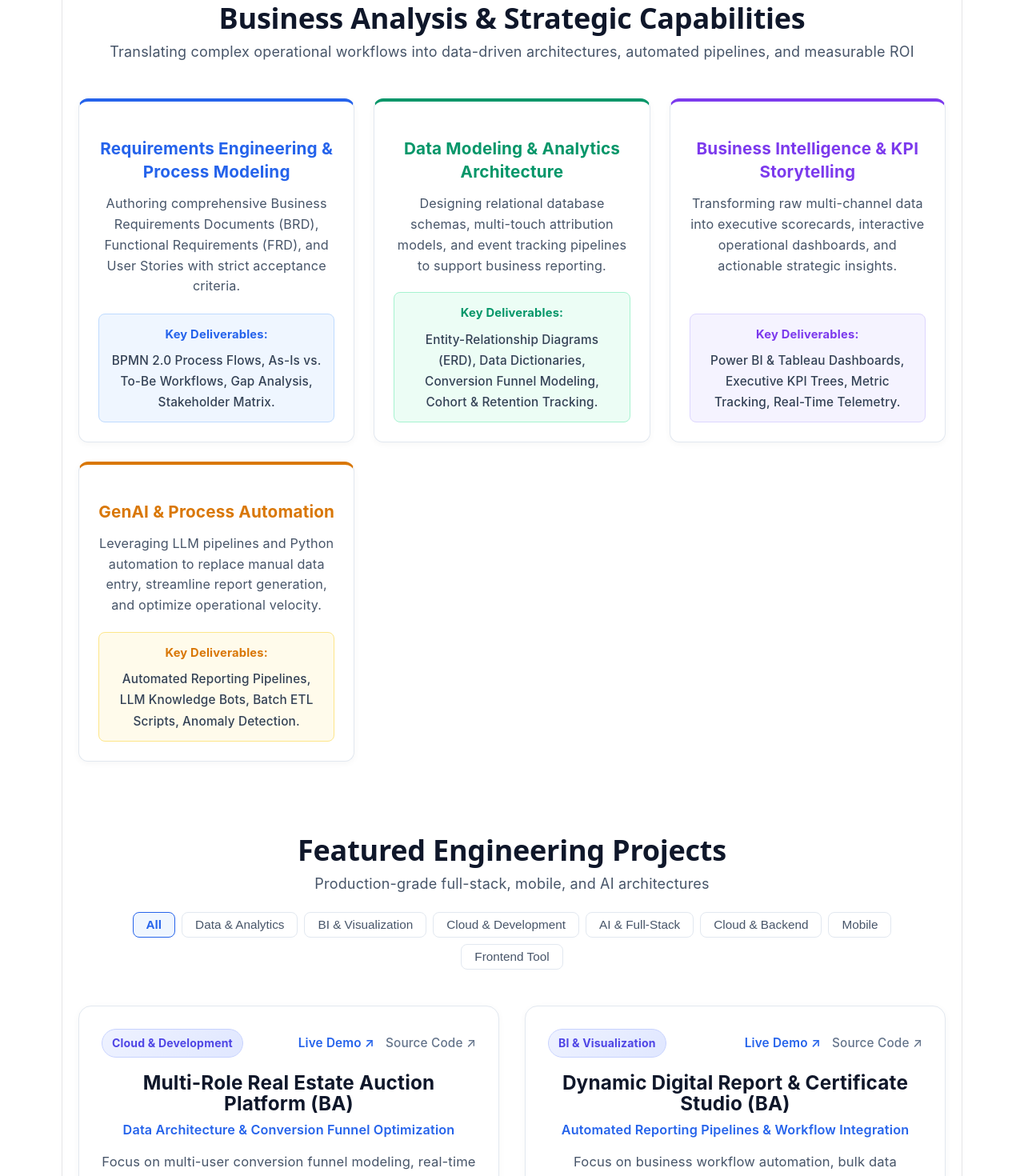
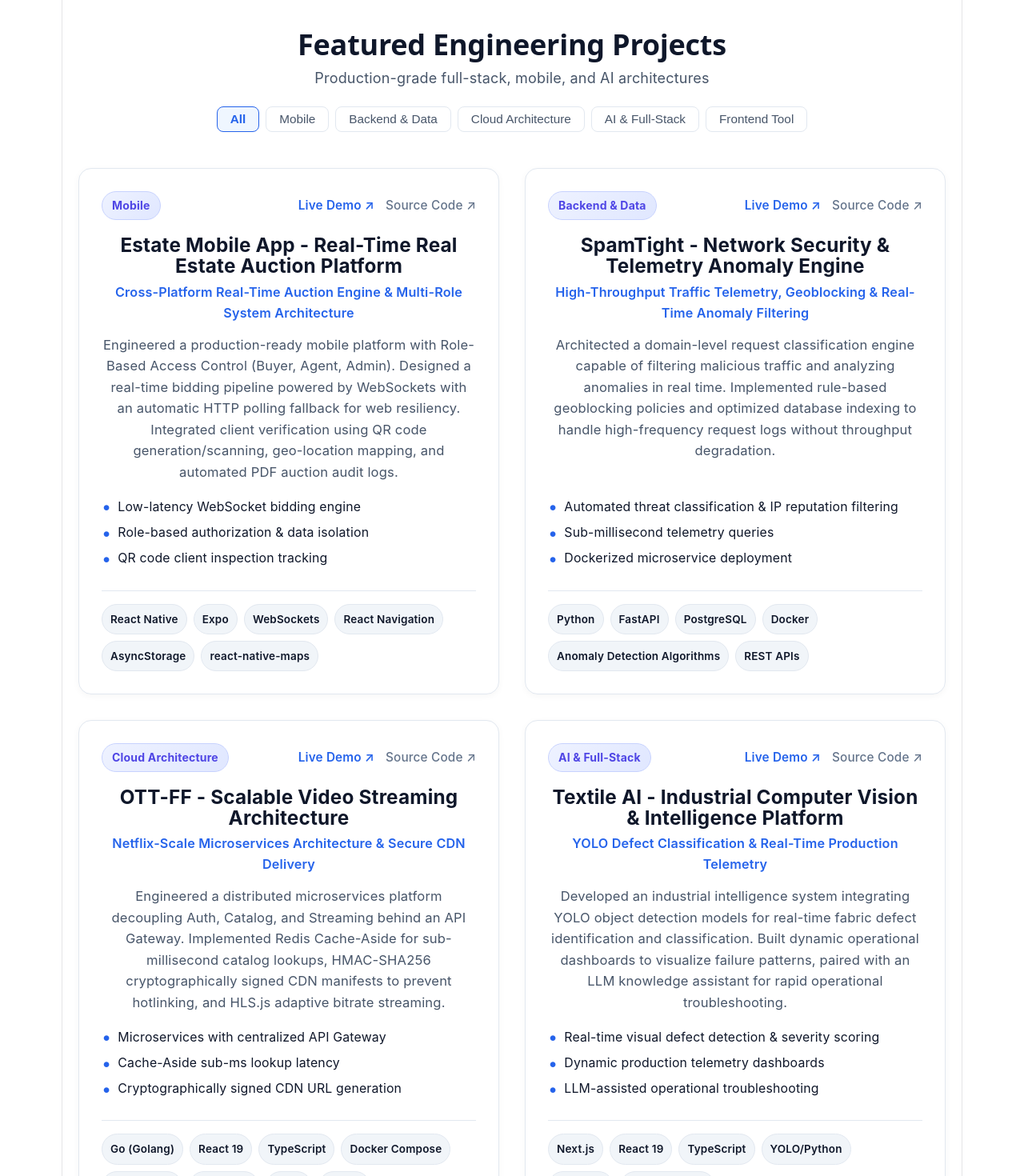
Before and after one commit to KarthiArun-droid/Portfolio, a React app: page / in a window 1280 px wide. Shown: the part 1180-2650 px from the top of the page at 80% size. Built offline with nearby package versions, Linux system fonts and the light colour scheme; the HTML template or start-up script is replaced by a standard one.

Commit message:
Refactor portfolio to Technical Analyst & Full-Stack Developer focus

```diff
--- a/Portfolio.jsx
+++ b/Portfolio.jsx
@@ -3,7 +3,7 @@ import profileImage from './Karthi.jpg';
 
 const profileConfig = {
     name: "Karthikeyan A",
-    title: "Business Analytics & Full-Stack Engineer",
+    title: "Technical Analyst & Full-Stack Developer",
     avatarUrl: profileImage,
     github: "https://github.com/KarthiArun-droid",
     linkedin: "https://www.linkedin.com/in/karthikeyan-a-794649403",
@@ -11,109 +11,54 @@ const profileConfig = {
     phone: "6369031251"
 };
 
-const strategyCards = [
-    {
-        title: "Requirements Engineering & Process Modeling",
-        description: "Authoring comprehensive Business Requirements Documents (BRD), Functional Requirements (FRD), and User Stories with strict acceptance criteria.",
-        deliverables: "BPMN 2.0 Process Flows, As-Is vs. To-Be Workflows, Gap Analysis, Stakeholder Matrix.",
-        color: "#2563EB",
-        bg: "#EFF6FF",
-        border: "#BFDBFE"
-    },
-    {
-        title: "Data Modeling & Analytics Architecture",
-        description: "Designing relational database schemas, multi-touch attribution models, and event tracking pipelines to support business reporting.",
-        deliverables: "Entity-Relationship Diagrams (ERD), Data Dictionaries, Conversion Funnel Modeling, Cohort & Retention Tracking.",
-        color: "#059669",
-        bg: "#ECFDF5",
-        border: "#A7F3D0"
-    },
-    {
-        title: "Business Intelligence & KPI Storytelling",
-        description: "Transforming raw multi-channel data into executive scorecards, interactive operational dashboards, and actionable strategic insights.",
-        deliverables: "Power BI & Tableau Dashboards, Executive KPI Trees, Metric Tracking, Real-Time Telemetry.",
-        color: "#7C3AED",
-        bg: "#F5F3FF",
-        border: "#DDD6FE"
-    },
-    {
-        title: "GenAI & Process Automation",
-        description: "Leveraging LLM pipelines and Python automation to replace manual data entry, streamline report generation, and optimize operational velocity.",
-        deliverables: "Automated Reporting Pipelines, LLM Knowledge Bots, Batch ETL Scripts, Anomaly Detection.",
-        color: "#D97706",
-        bg: "#FFFBEB",
-        border: "#FDE68A"
-    }
-];
-
 const projects = [
     {
-        title: "Multi-Role Real Estate Auction Platform (BA)",
-        tagline: "Data Architecture & Conversion Funnel Optimization",
-        description: "Focus on multi-user conversion funnel modeling, real-time event logs, database schema architecture, and inspection verification processes.",
-        tech: ["PostgreSQL", "Database Architecture", "Event Logs", "Process Mapping"],
-        category: "Cloud & Development",
-        highlights: ["Conversion funnel modeling", "Database schema architecture", "Real-time event logging"],
+        title: "Estate Mobile App - Real-Time Real Estate Auction Platform",
+        tagline: "Cross-Platform Real-Time Auction Engine & Multi-Role System Architecture",
+        description: "Engineered a production-ready mobile platform with Role-Based Access Control (Buyer, Agent, Admin). Designed a real-time bidding pipeline powered by WebSockets with an automatic HTTP polling fallback for web resiliency. Integrated client verification using QR code generation/scanning, geo-location mapping, and automated PDF auction audit logs.",
+        tech: ["React Native", "Expo", "WebSockets", "React Navigation", "AsyncStorage", "react-native-maps"],
+        category: "Mobile",
+        highlights: ["Low-latency WebSocket bidding engine", "Role-based authorization & data isolation", "QR code client inspection tracking"],
         liveUrl: "https://github.com/KarthiArun-droid",
         githubUrl: "https://github.com/KarthiArun-droid"
     },
     {
-        title: "Dynamic Digital Report & Certificate Studio (BA)",
-        tagline: "Automated Reporting Pipelines & Workflow Integration",
-        description: "Focus on business workflow automation, bulk data integration (CSV/JSON), and high-resolution automated reporting systems for enterprise use.",
-        tech: ["Workflow Automation", "Data Integration", "Reporting", "Process Automation"],
-        category: "BI & Visualization",
-        highlights: ["Business workflow automation", "Bulk data integration", "High-resolution automated reporting"],
+        title: "SpamTight - Network Security & Telemetry Anomaly Engine",
+        tagline: "High-Throughput Traffic Telemetry, Geoblocking & Real-Time Anomaly Filtering",
+        description: "Architected a domain-level request classification engine capable of filtering malicious traffic and analyzing anomalies in real time. Implemented rule-based geoblocking policies and optimized database indexing to handle high-frequency request logs without throughput degradation.",
+        tech: ["Python", "FastAPI", "PostgreSQL", "Docker", "Anomaly Detection Algorithms", "REST APIs"],
+        category: "Backend & Data",
+        highlights: ["Automated threat classification & IP reputation filtering", "Sub-millisecond telemetry queries", "Dockerized microservice deployment"],
         liveUrl: "https://github.com/KarthiArun-droid",
         githubUrl: "https://github.com/KarthiArun-droid"
     },
     {
-        title: "SpamTight Web Security & Anomaly Engine",
-        tagline: "High-Volume Traffic Classification & Threat Detection",
-        description: "Focus on high-volume traffic classification, pattern detection, real-time anomaly filtering, and geoblocking rules to secure web infrastructure.",
-        tech: ["Python", "Data Modeling", "Anomaly Detection", "REST APIs"],
-        category: "Data & Analytics",
-        highlights: ["Real-time anomaly filtering", "Traffic classification", "Geoblocking rules"],
+        title: "OTT-FF - Scalable Video Streaming Architecture",
+        tagline: "Netflix-Scale Microservices Architecture & Secure CDN Delivery",
+        description: "Engineered a distributed microservices platform decoupling Auth, Catalog, and Streaming behind an API Gateway. Implemented Redis Cache-Aside for sub-millisecond catalog lookups, HMAC-SHA256 cryptographically signed CDN manifests to prevent hotlinking, and HLS.js adaptive bitrate streaming.",
+        tech: ["Go (Golang)", "React 19", "TypeScript", "Docker Compose", "PostgreSQL", "MongoDB", "Redis", "HLS.js"],
+        category: "Cloud Architecture",
+        highlights: ["Microservices with centralized API Gateway", "Cache-Aside sub-ms lookup latency", "Cryptographically signed CDN URL generation"],
         liveUrl: "https://github.com/KarthiArun-droid",
         githubUrl: "https://github.com/KarthiArun-droid"
     },
     {
-        title: "Textile AI - Smart Manufacturing Intelligence",
-        tagline: "Industrial Computer Vision & Factory Operations Platform",
-        description: "Enterprise manufacturing platform leveraging YOLO computer vision for real-time fabric defect detection and classification, paired with dynamic KPI analytics dashboards and an LLM-powered textile knowledge assistant.",
-        tech: ["Next.js", "React", "TypeScript", "Tailwind CSS", "YOLO / Python", "Recharts", "Framer Motion"],
+        title: "Textile AI - Industrial Computer Vision & Intelligence Platform",
+        tagline: "YOLO Defect Classification & Real-Time Production Telemetry",
+        description: "Developed an industrial intelligence system integrating YOLO object detection models for real-time fabric defect identification and classification. Built dynamic operational dashboards to visualize failure patterns, paired with an LLM knowledge assistant for rapid operational troubleshooting.",
+        tech: ["Next.js", "React 19", "TypeScript", "YOLO/Python", "Recharts", "Framer Motion"],
         category: "AI & Full-Stack",
-        highlights: ["Real-time visual defect detection", "Production & logistics optimization", "Integrated LLM chat assistant"],
+        highlights: ["Real-time visual defect detection & severity scoring", "Dynamic production telemetry dashboards", "LLM-assisted operational troubleshooting"],
         liveUrl: "https://github.com/KarthiArun-droid",
         githubUrl: "https://github.com/KarthiArun-droid"
     },
     {
-        title: "OTT-FF - Video Streaming Platform",
-        tagline: "Netflix-Scale Microservices Video Delivery Architecture",
-        description: "Distributed video streaming ecosystem with independent microservices (Auth, Catalog, Streaming) behind an API Gateway. Implements Redis Cache-Aside for sub-millisecond catalog lookups and HMAC-SHA256 cryptographically signed CDN URLs.",
-        tech: ["Go (Golang)", "React", "TypeScript", "Docker Compose", "PostgreSQL", "MongoDB", "Redis", "HLS.js"],
-        category: "Cloud & Backend",
-        highlights: ["Cache-aside sub-ms latency", "Signed CDN playback security", "Docker multi-service orchestration"],
-        liveUrl: "https://github.com/KarthiArun-droid",
-        githubUrl: "https://github.com/KarthiArun-droid"
-    },
-    {
-        title: "Estate Mobile App - Real Estate Auctions",
-        tagline: "Cross-Platform Real-Time Property & Auction System",
-        description: "Multi-role real estate application for buyers, agents, and admins. Features real-time bidding via WebSockets with HTTP polling fallback, QR code inspection verification, and comprehensive audit logs.",
-        tech: ["React Native", "Expo 54", "WebSockets", "React Navigation", "AsyncStorage", "react-native-maps"],
-        category: "Mobile",
-        highlights: ["WebSocket live bidding engine", "QR code verification", "Role-based dashboards (Buyer/Agent/Admin)"],
-        liveUrl: "https://github.com/KarthiArun-droid",
-        githubUrl: "https://github.com/KarthiArun-droid"
-    },
-    {
-        title: "Dynamic Digital Certificate Generator",
-        tagline: "WYSIWYG Certificate Studio & Batch Generation Tool",
-        description: "Browser-based certificate editor enabling custom element placement, instant live preview, batch recipient data import, and client-side high-resolution PDF/PNG rendering.",
-        tech: ["React", "TypeScript", "Tailwind CSS", "Canvas API", "jspdf", "Lucide React"],
+        title: "Dynamic Certificate Studio - High-Performance Batch Rendering Tool",
+        tagline: "Client-Side Batch Ingestion & Dynamic Document Rendering",
+        description: "Developed a responsive WYSIWYG digital certificate studio supporting dynamic element placement and real-time canvas preview. Built client-side batch CSV parsing and high-resolution PDF/PNG generation pipelines, eliminating server-side rendering bottlenecks.",
+        tech: ["React", "TypeScript", "Tailwind CSS", "Canvas API", "jsPDF", "Lucide React"],
         category: "Frontend Tool",
-        highlights: ["WYSIWYG drag-and-drop editor", "Bulk CSV recipient generation", "High-res PDF/PNG export"],
+        highlights: ["WYSIWYG layout editor with instant preview", "Bulk CSV schema parsing", "Zero-server overhead client-side rendering"],
         liveUrl: "https://github.com/KarthiArun-droid",
         githubUrl: "https://github.com/KarthiArun-droid"
     }
@@ -122,7 +67,7 @@ const projects = [
 export default function Portfolio() {
     const [filter, setFilter] = useState("All");
 
-    const categories = ["All", "Data & Analytics", "BI & Visualization", "Cloud & Development", "AI & Full-Stack", "Cloud & Backend", "Mobile", "Frontend Tool"];
+    const categories = ["All", "Mobile", "Backend & Data", "Cloud Architecture", "AI & Full-Stack", "Frontend Tool"];
 
     const filteredProjects = filter === "All"
         ? projects
@@ -197,11 +142,11 @@ export default function Portfolio() {
                 </div>
                 <div style={{...styles.badge, position: 'relative', zIndex: 1}}>{profileConfig.title}</div>
                 <h1 style={{...styles.heroTitle, position: 'relative', zIndex: 1}}>
-                    Bridging <span style={styles.highlightText}>Technical Architecture</span> and <br />
-                    Strategic Business Decision-Making
+                    Engineering <span style={styles.highlightText}>Scalable Web, Mobile &</span> <br />
+                    Distributed Architectures
                 </h1>
                 <p style={{...styles.heroSubtitle, position: 'relative', zIndex: 1}}>
-                    Translating multi-channel data, database schemas, and GenAI workflows into actionable executive insights and automated pipelines.
+                    Translating technical requirements into high-performance full-stack applications, microservices, real-time data pipelines, and GenAI automation workflows.
                 </p>
                 <div style={{...styles.heroCta, position: 'relative', zIndex: 1}}>
                     <a href="#projects" style={styles.btnPrimary} className="btn-hover">View Projects</a>
@@ -216,29 +161,8 @@ export default function Portfolio() {
                     <h2 style={styles.sectionTitle}>About Me</h2>
                 </div>
                 <p style={{ ...styles.heroSubtitle, textAlign: 'left', maxWidth: '800px', margin: '0 auto' }}>
-                    Analytical and solutions-oriented Technical Analyst with a foundation in full-stack development, Python, SQL, and cloud infrastructure. Specialized in translating complex business requirements into data-driven solutions, designing database schemas, automating reporting workflows with GenAI, and uncovering actionable business insights.
+                    Analytical and solutions-driven Technical Analyst & Full-Stack Developer with 1+ years of experience building modern web, mobile, and backend systems. Experienced in end-to-end SDLC, translating technical requirements into scalable system architectures, designing database schemas (SQL/NoSQL), building real-time APIs, and integrating GenAI workflows to optimize performance and automate operations.
                 </p>
-            </section>
-
-            {/* Business Analysis & Data Strategy Section */}
-            <section id="strategy" style={styles.section}>
-                <div style={styles.sectionHeader}>
-                    <h2 style={styles.sectionTitle}>Business Analysis & Strategic Capabilities</h2>
-                    <p style={styles.sectionSubtitle}>Translating complex operational workflows into data-driven architectures, automated pipelines, and measurable ROI</p>
-                </div>
-
-                <div style={styles.strategyGrid}>
-                    {strategyCards.map((card, idx) => (
-                        <div key={idx} style={{...styles.strategyCard, borderTop: `4px solid ${card.color}`}} className="strategy-card">
-                            <h3 style={{...styles.strategyCardTitle, color: card.color}}>{card.title}</h3>
-                            <p style={styles.strategyCardDesc}>{card.description}</p>
-                            <div style={{...styles.strategyDeliverablesBox, backgroundColor: card.bg, border: `1px solid ${card.border}`}}>
-                                <strong style={{color: card.color, fontSize: '0.82rem', display: 'block', marginBottom: '6px'}}>Key Deliverables:</strong>
-                                <span style={{fontSize: '0.85rem', color: '#334155', fontWeight: '500', lineHeight: '1.5'}}>{card.deliverables}</span>
-                            </div>
-                        </div>
-                    ))}
-                </div>
             </section>
 
             {/* Projects Section */}
@@ -297,17 +221,15 @@ export default function Portfolio() {
                 </div>
             </section>
 
-            {/* Skills Matrix */}
+            {/* Core Technical Capabilities Section */}
             <section id="skills" style={styles.section}>
-                <h2 style={styles.sectionTitle}>Skills & Architecture</h2>
+                <h2 style={styles.sectionTitle}>Core Technical Capabilities</h2>
                 <div style={styles.skillsGrid}>
                     {[
-                        { cat: 'Data & Analytics', skills: 'SQL, Data Modeling, Multi-Channel Analytics, Funnel Analysis, BRD/FRD, BPMN' },
-                        { cat: 'BI & Visualization', skills: 'Power BI, Tableau, Interactive Dashboards, Web Analytics, Data Storytelling, KPI Tracking' },
-                        { cat: 'Cloud & Development', skills: 'AWS, Database Architecture (PostgreSQL, MongoDB), Git, Agile/Scrum, Docker' },
-                        { cat: 'AI & Automation', skills: 'Generative AI, LLM Automation Workflows, Process Automation, Python, Predictive Analytics' },
-                        { cat: 'Frontend & Mobile', skills: 'React 19, Next.js 16, React Native, TypeScript, Tailwind CSS, Framer Motion' },
-                        { cat: 'Backend & Microservices', skills: 'Go (Golang), Python, FastAPI, REST APIs, WebSockets, Redis' }
+                        { cat: 'Architecture & Systems Analysis', skills: 'System Design, Technical Requirements Gathering (FRD/TRD), API Architecture, Database Schema Design, Process Flow Modeling (BPMN), Agile/Scrum' },
+                        { cat: 'Frontend & Mobile Engineering', skills: 'React 19, Next.js, React Native (Expo), TypeScript, Tailwind CSS, Responsive UI/UX, State Management' },
+                        { cat: 'Backend & Data Pipelines', skills: 'Go (Golang), Python, FastAPI, Node.js, REST APIs, WebSockets, PostgreSQL, MongoDB, Redis (Cache-Aside)' },
+                        { cat: 'DevOps & Automation', skills: 'Docker, Docker Compose, AWS, Git/GitHub, CI/CD pipelines, GenAI & LLM automation scripts' }
                     ].map((group, idx) => (
                         <div key={idx} style={styles.skillBox}>
                             <h4 style={styles.skillCategory}>{group.cat}</h4>
@@ -510,7 +432,7 @@ const styles = {
     highlightItem: { fontSize: '0.88rem', color: theme.textMain, marginBottom: '6px', display: 'flex', alignItems: 'center' },
     bullet: { color: theme.accent, marginRight: '8px', fontSize: '1.2rem', lineHeight: 1 },
     techTags: { display: 'flex', flexWrap: 'wrap', gap: '8px', marginTop: 'auto', borderTop: `1px solid ${theme.border}`, paddingTop: '16px' },
-    techTag: { backgroundColor: '#F1F5F9', border: `1px solid ${theme.border}`, color: '#0F172A', fontSize: '0.75rem', padding: '5px 10px', borderRadius: '20px', fontWeight: '600' },
+    techTag: { backgroundColor: '#F1F5F9', border: `1px solid ${theme.border}`, color: '#0F172A', fontSize: '0.75rem', padding: '5px 10px', borderRadius: '20px', fontWeight: '600', whiteSpace: 'nowrap' },
     skillsGrid: { display: 'grid', gridTemplateColumns: 'repeat(auto-fit, minmax(250px, 1fr))', gap: '20px', marginTop: '24px' },
     skillBox: { backgroundColor: theme.cardBg, border: `1px solid ${theme.border}`, borderRadius: '12px', padding: '22px', boxShadow: '0 2px 8px rgba(0,0,0,0.02)' },
     skillCategory: { color: theme.textMain, fontSize: '1.05rem', margin: '0 0 12px 0', fontWeight: '700' },
```
